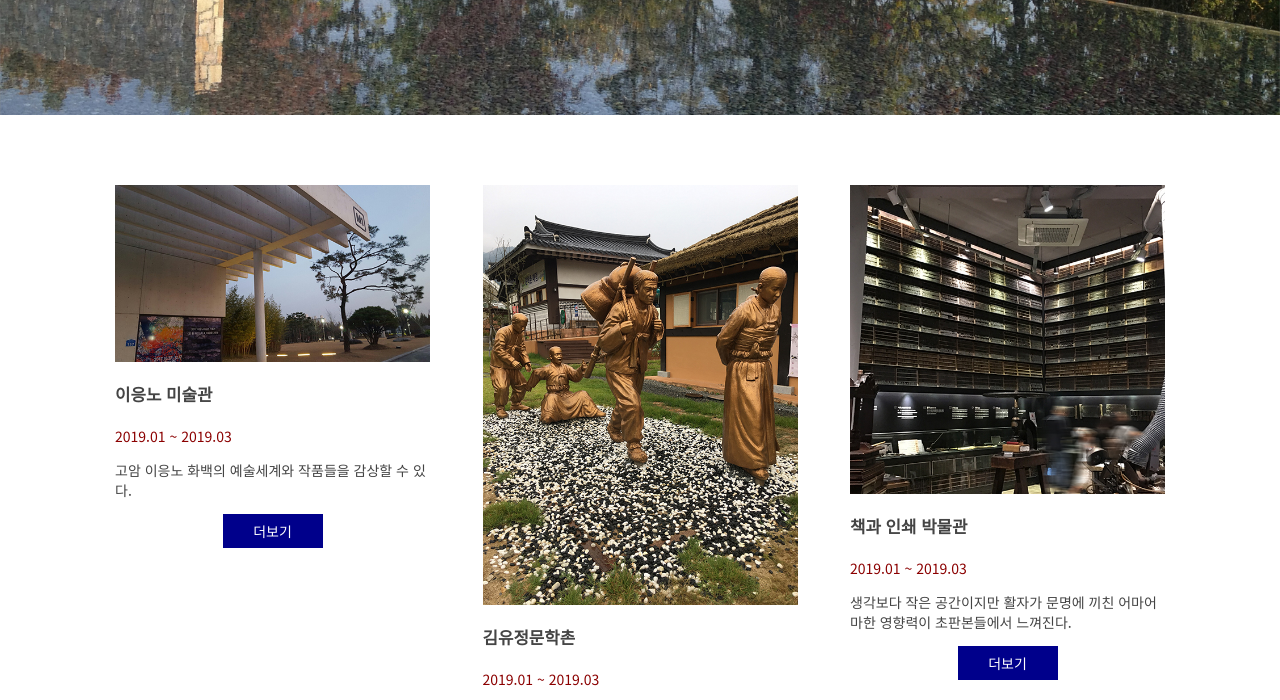
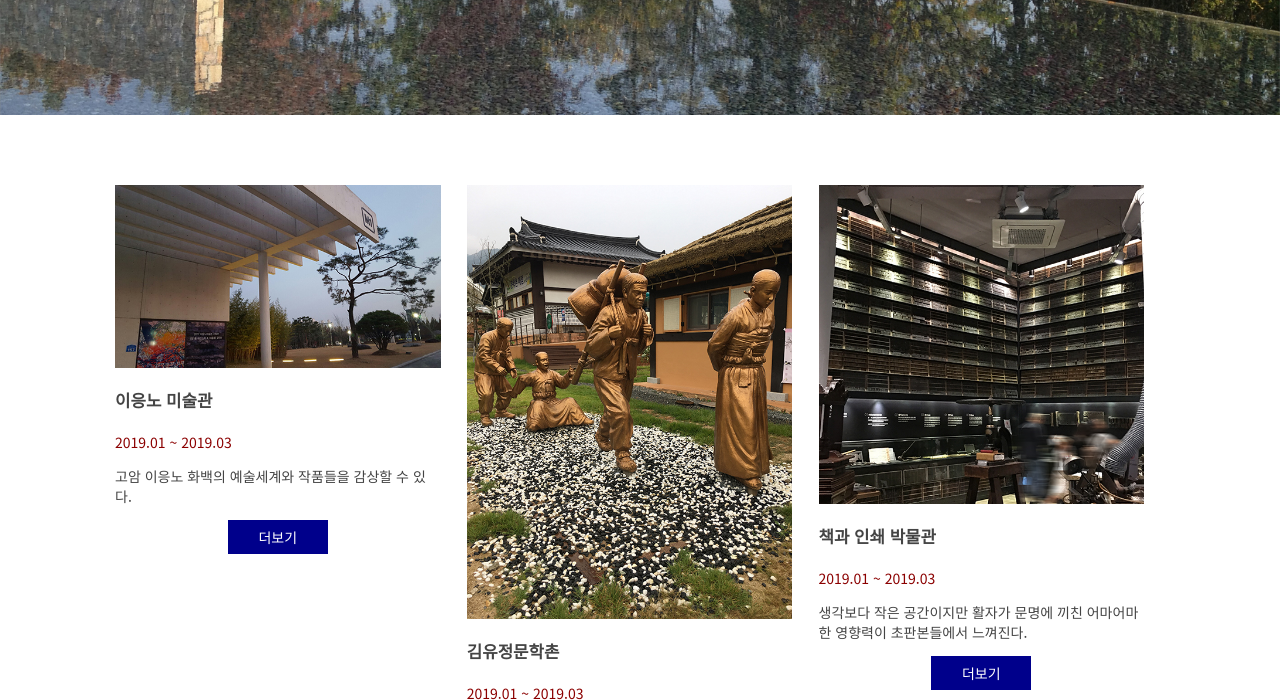
Before and after one commit to pam7462/tour, a plain HTML site: page program.html in a window 1280 px wide. Shown: the part 285-985 px from the top of the page. Drawn offline with Linux system fonts and the light colour scheme.

Commit message:
Add files via upload

```diff
--- a/css/program.css
+++ b/css/program.css
@@ -67,11 +67,11 @@
 
 @media (min-width:801px){
   .program_list>li{
-    width:35%;
-    padding-right:5%;
+    width:33.5%;
+    padding-right:2.5%;
   }
   .program_list>li:nth-child(3n){
-    width:30%;
+    width:31%;
     padding-right:0;
   }
   .program_list>li:nth-child(4),
```
